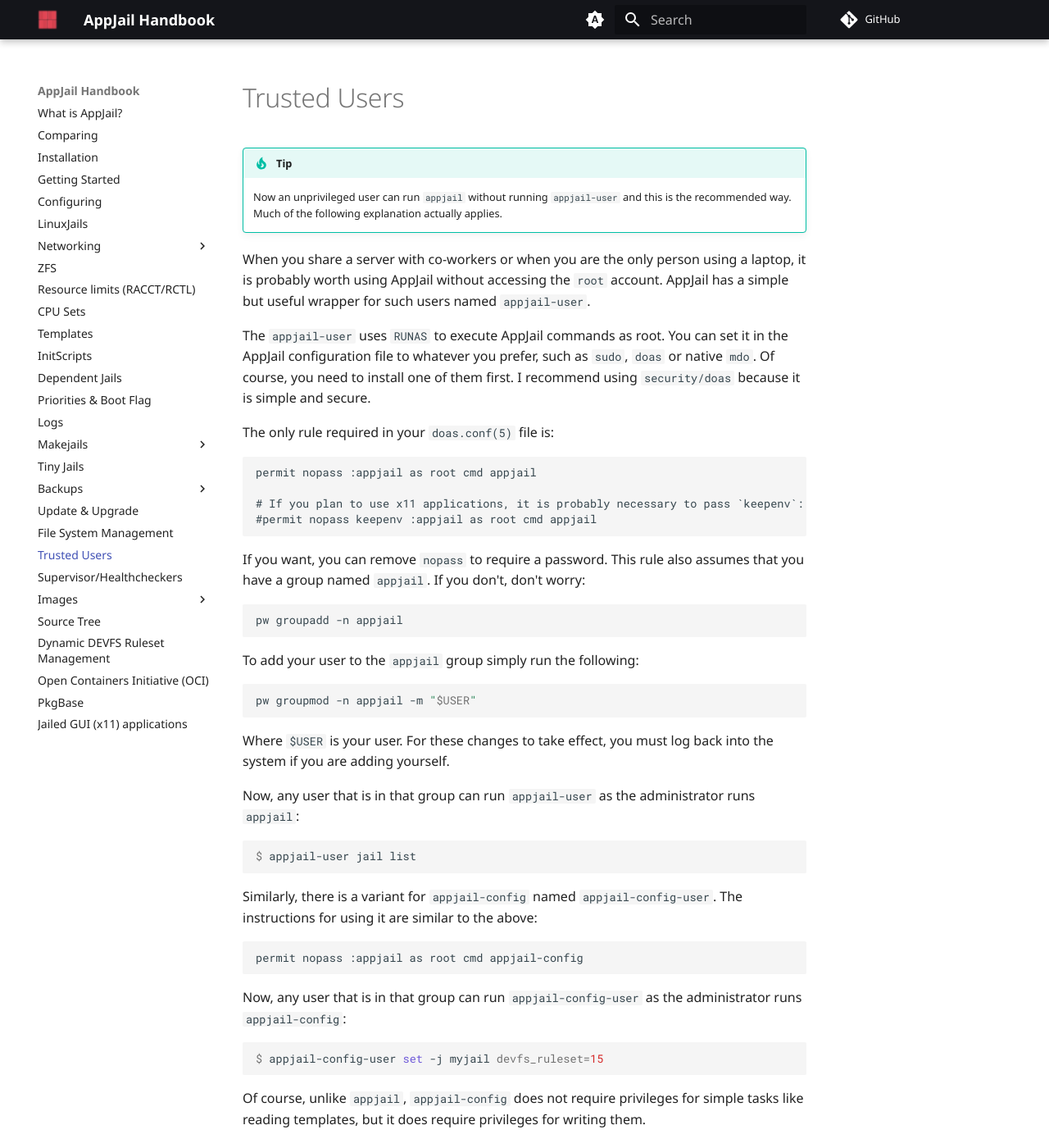
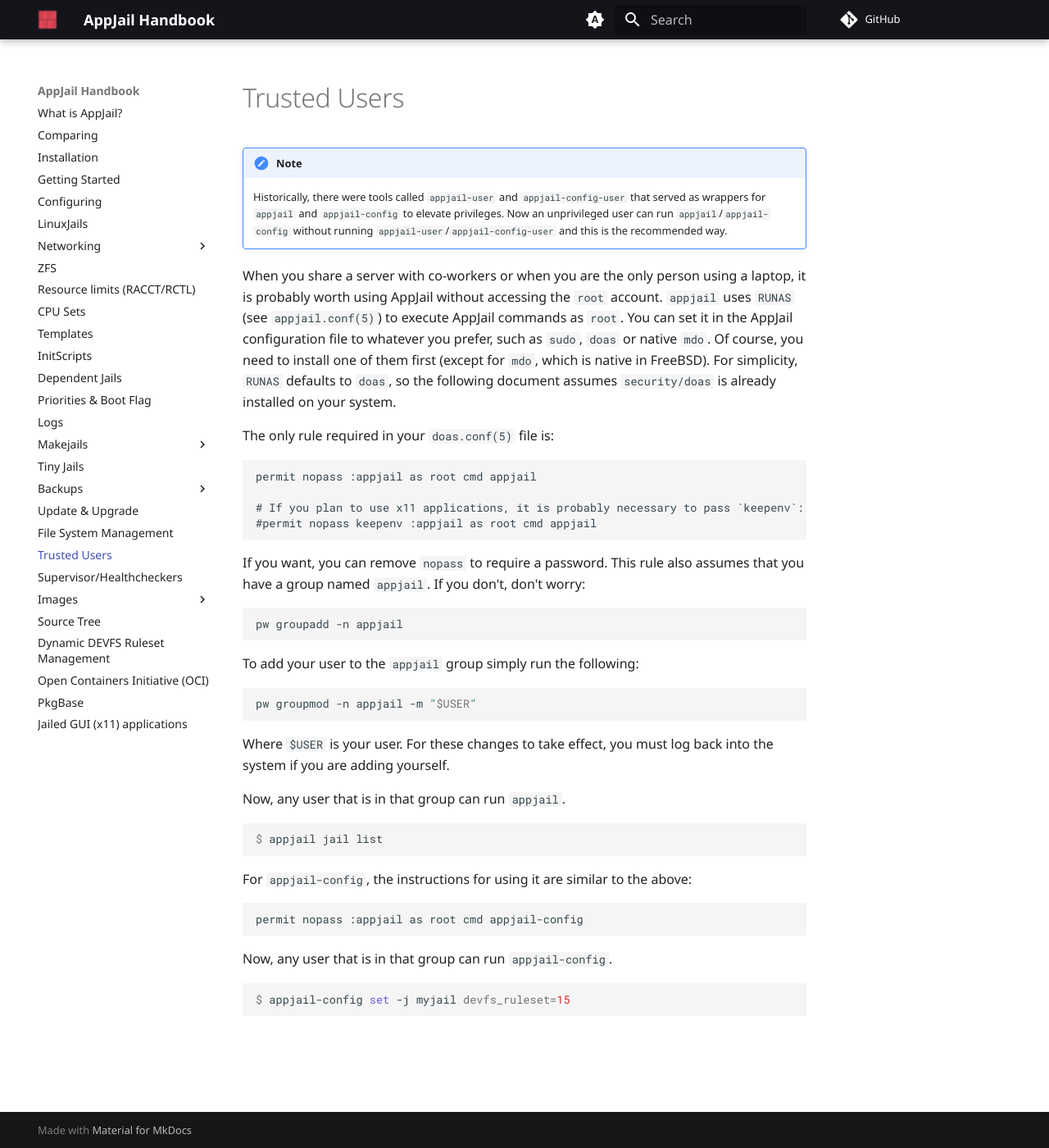
Before and after one commit to DtxdF/AppJail.docs, an MkDocs documentation site: the page built from docs/trusted-users.md, in a window 1280 px wide and 1400 px high. Shown: the whole window at 82% size. Built offline with MkDocs 1.6.1 and Material for MkDocs 9.7.7, drawn with Linux system fonts in a browser that asks for light colours; comment, search, counter and statistics services are not loaded.

Commit message:
Document changes for appjail-config

````diff
--- a/docs/trusted-users.md
+++ b/docs/trusted-users.md
@@ -1,11 +1,8 @@
-!!! tip
+!!! note
 
-    Now an unprivileged user can run `appjail` without running `appjail-user` and this
-    is the recommended way. Much of the following explanation actually applies.
+    Historically, there were tools called `appjail-user` and `appjail-config-user` that served as wrappers for `appjail` and `appjail-config` to elevate privileges. Now an unprivileged user can run `appjail`/`appjail-config` without running `appjail-user`/`appjail-config-user` and this is the recommended way.
 
-When you share a server with co-workers or when you are the only person using a laptop, it is probably worth using AppJail without accessing the `root` account. AppJail has a simple but useful wrapper for such users named `appjail-user`.
-
-The `appjail-user` uses `RUNAS` to execute AppJail commands as root. You can set it in the AppJail configuration file to whatever you prefer, such as `sudo`, `doas` or native `mdo`. Of course, you need to install one of them first. I recommend using `security/doas` because it is simple and secure.
+When you share a server with co-workers or when you are the only person using a laptop, it is probably worth using AppJail without accessing the `root` account. `appjail` uses `RUNAS` (see `appjail.conf(5)`) to execute AppJail commands as `root`. You can set it in the AppJail configuration file to whatever you prefer, such as `sudo`, `doas` or native `mdo`. Of course, you need to install one of them first (except for `mdo`, which is native in FreeBSD). For simplicity, `RUNAS` defaults to `doas`, so the following document assumes `security/doas` is already installed on your system.
 
 The only rule required in your `doas.conf(5)` file is:
 
@@ -30,22 +27,20 @@ pw groupmod -n appjail -m "$USER"
 
 Where `$USER` is your user. For these changes to take effect, you must log back into the system if you are adding yourself.
 
-Now, any user that is in that group can run `appjail-user` as the administrator runs `appjail`:
+Now, any user that is in that group can run `appjail`.
 
 ```console
-$ appjail-user jail list
+$ appjail jail list
 ```
 
-Similarly, there is a variant for `appjail-config` named `appjail-config-user`. The instructions for using it are similar to the above:
+For `appjail-config`, the instructions for using it are similar to the above:
 
 ```
 permit nopass :appjail as root cmd appjail-config
 ```
 
-Now, any user that is in that group can run `appjail-config-user` as the administrator runs `appjail-config`:
+Now, any user that is in that group can run `appjail-config`.
 
 ```console
-$ appjail-config-user set -j myjail devfs_ruleset=15
+$ appjail-config set -j myjail devfs_ruleset=15
 ```
-
-Of course, unlike `appjail`, `appjail-config` does not require privileges for simple tasks like reading templates, but it does require privileges for writing them.
````
